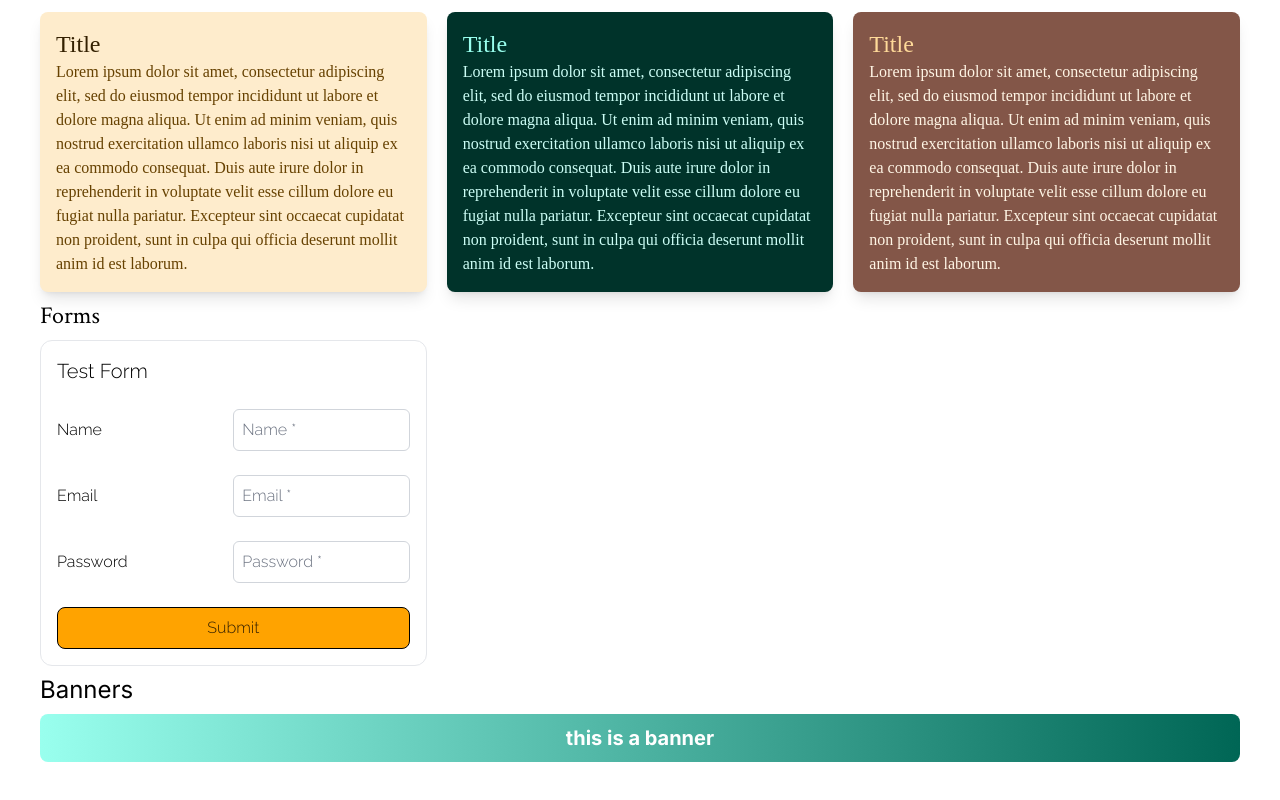
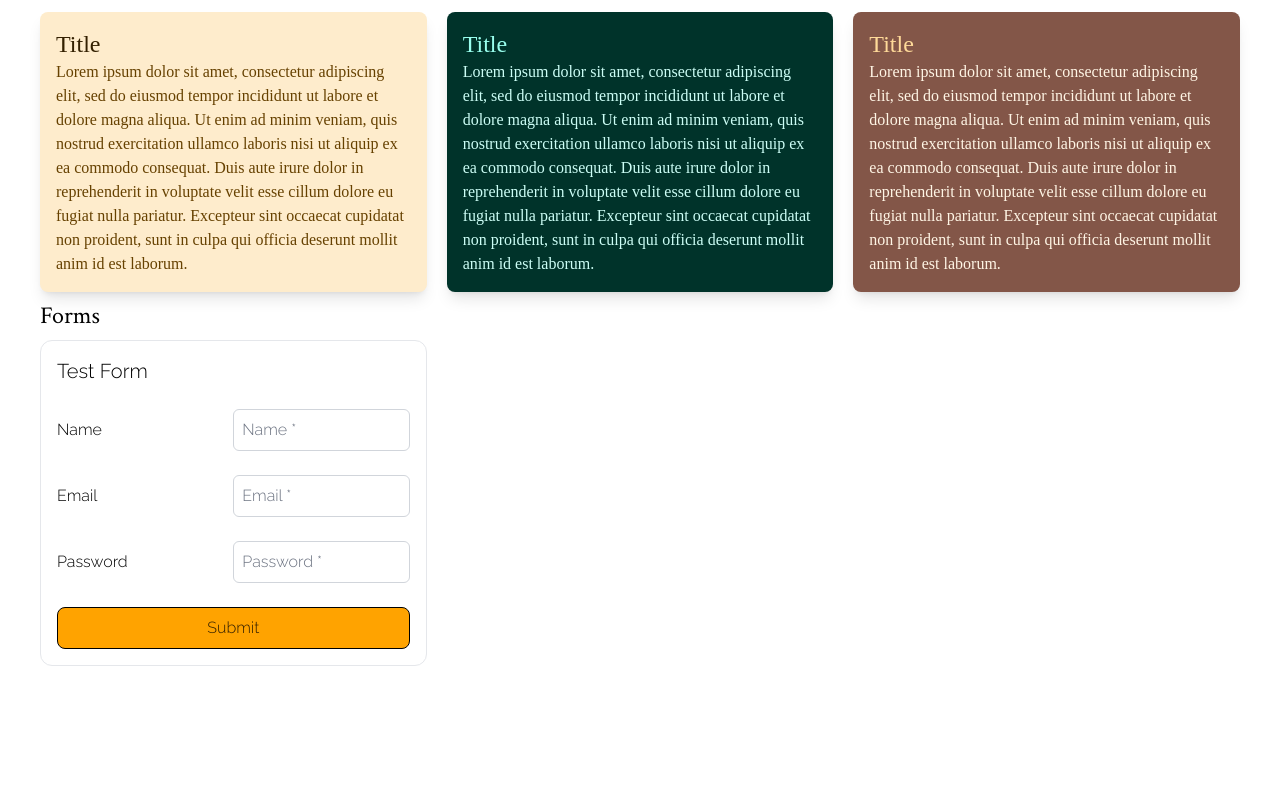
Before and after one commit to tallez/Myceliums, a Next.js app: page /graphic/chart in a window 1280 px wide. Shown: the part 1441-2241 px from the top of the page. After the commit the page ends 2147 px from the top, so only its background shows below. Built offline with nearby package versions, Linux system fonts and the light colour scheme; a web font is replaced by a local one.

Commit message:
remove banner

```diff
--- a/src/components/banners.tsx
+++ /dev/null
@@ -1,7 +0,0 @@
-export const Banner = () => {
-  return (
-    <div className="flex h-12 items-center justify-center rounded-lg bg-gradient-to-r from-secondary-800 to-secondary-200 text-xl font-bold text-white ">
-      this is a banner
-    </div>
-  )
-}
--- a/src/pages/graphic/chart.tsx
+++ b/src/pages/graphic/chart.tsx
@@ -1,4 +1,3 @@
-import { Banner } from "@components/banners"
 import { DefaultActiveButton, DefaultDisabledButton } from "@components/buttons"
 import { DefaultCard, SecondaryCard, TertiaryCard } from "@components/cards"
 import Form from "@components/forms"
@@ -187,8 +186,6 @@ export default function GraphicChartPage() {
           <div className="grid grid-cols-3 gap-5">
             <Form title="Test Form" />
           </div>
-          <div className="my-6 text-2xl">Banners</div>
-          <Banner />
         </div>
       </main>
     </>
```
